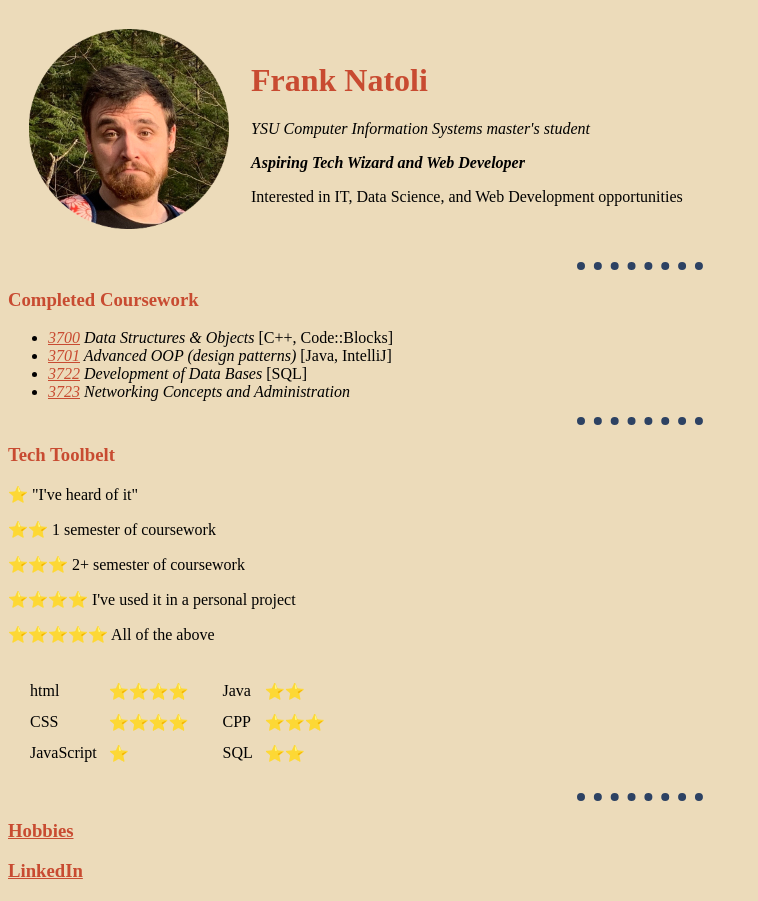
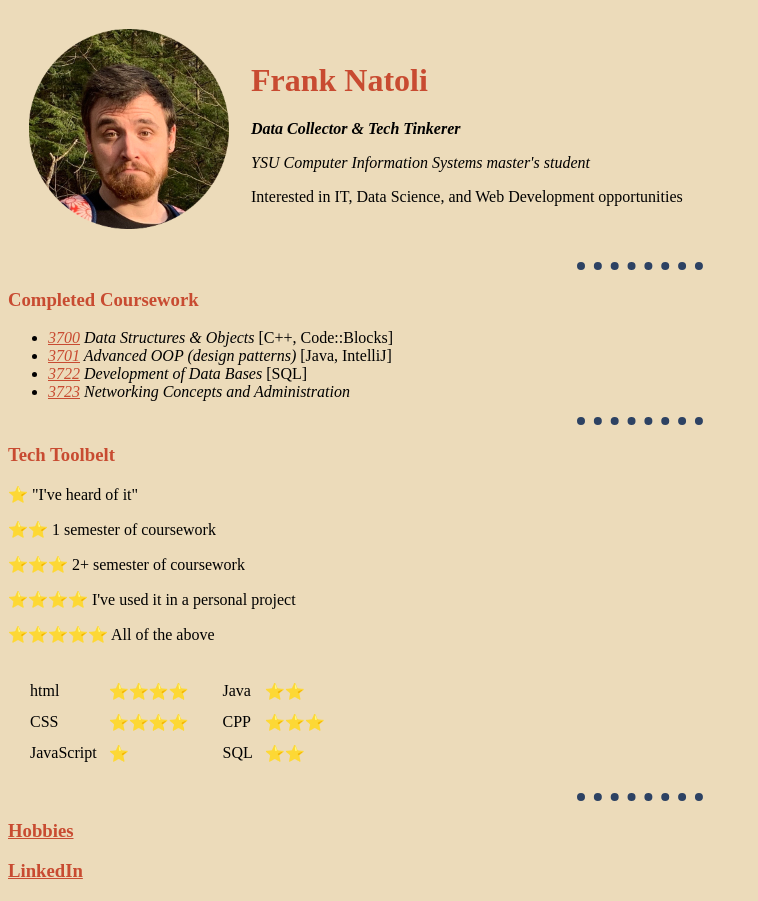
Before and after one commit to motmFN/cv, a plain HTML site: page index.html in a window 1280 px wide. Shown: the whole page, without its empty margins (0-758 px from the left). Drawn offline with Linux system fonts and the light colour scheme.

Commit message:
Update index.html

```diff
--- a/index.html
+++ b/index.html
@@ -13,8 +13,8 @@
       <td><img src="me2.png" alt="my ugly mug"></td>
       <td>
         <h1>Frank Natoli</h1>
+        <p><em><strong>Data Collector & Tech Tinkerer</strong></em></p>
         <p><em>YSU Computer Information Systems master's student</em></p>
-        <p><em><strong>Aspiring Tech Wizard and Web Developer</strong></em></p>
         <p>Interested in IT, Data Science, and Web Development opportunities</p>
       </td>
     </tr>
```
